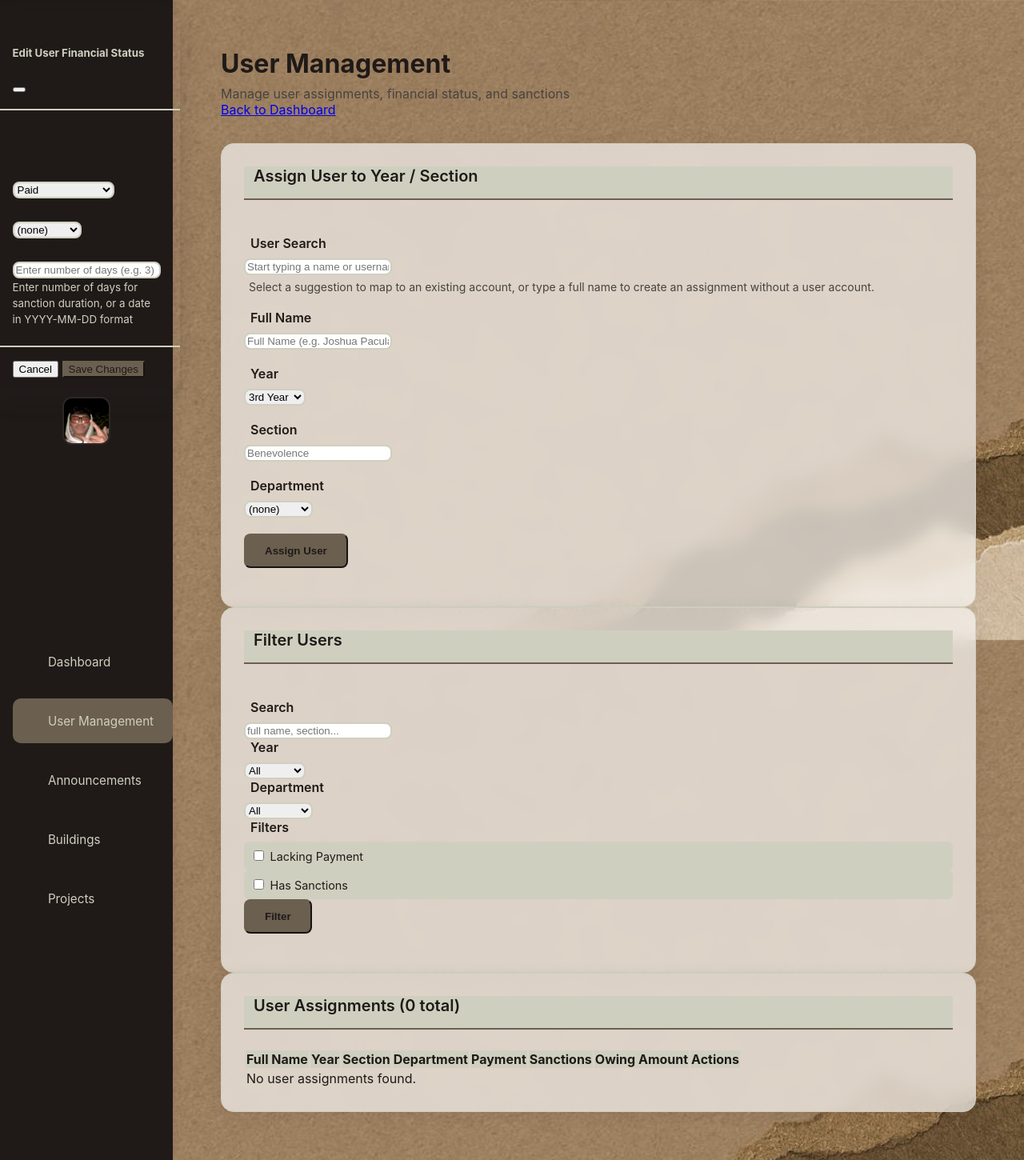
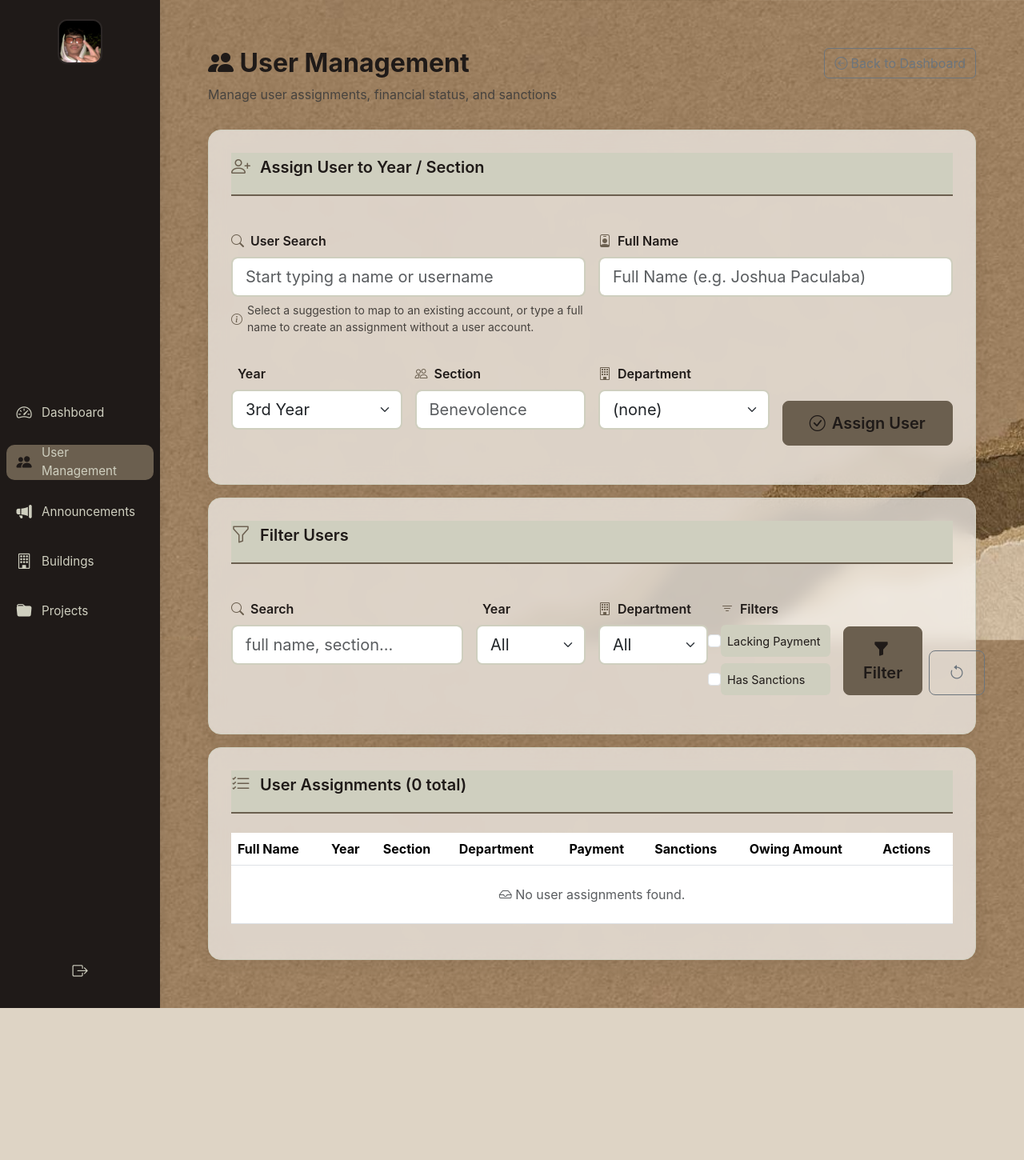
Before and after one commit to Woopsyyy/TCC, a PHP site: page /TCC/user_management.php in a window 1280 px wide. Shown: the whole page at 80% size. After the commit the page ends 1260 px from the top, so only its background shows below. Run offline with PHP 8.4, Linux system fonts and the light colour scheme; a user stored in the database is signed in; data that the repository does not hold is empty.

Commit message:
fix the issue of user

```diff
--- a/public/user_management.php
+++ b/public/user_management.php
@@ -17,6 +17,8 @@
   <head>
     <meta charset="UTF-8" />
     <meta name="viewport" content="width=device-width, initial-scale=1.0" />
+    <link rel="stylesheet" href="css/bootstrap.min.css" />
+    <link rel="stylesheet" href="https://cdn.jsdelivr.net/npm/bootstrap-icons@1.10.5/font/bootstrap-icons.css" />
     <link rel="stylesheet" href="css/home.css" />
     <link rel="stylesheet" href="css/ui_tweaks.css" />
     <link rel="stylesheet" href="css/admin_dashboard.css" />
```
